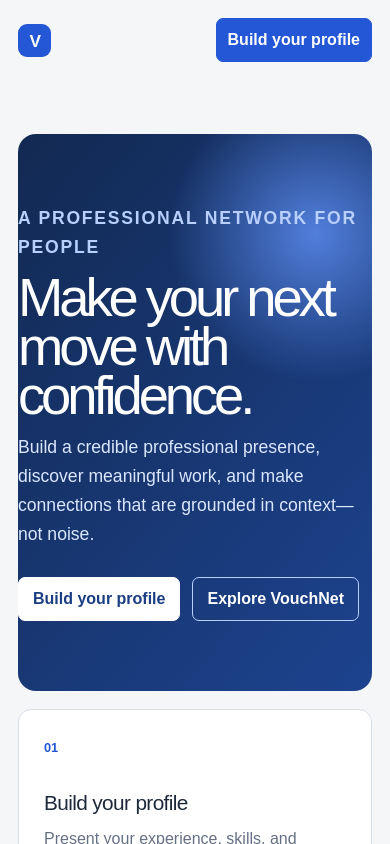
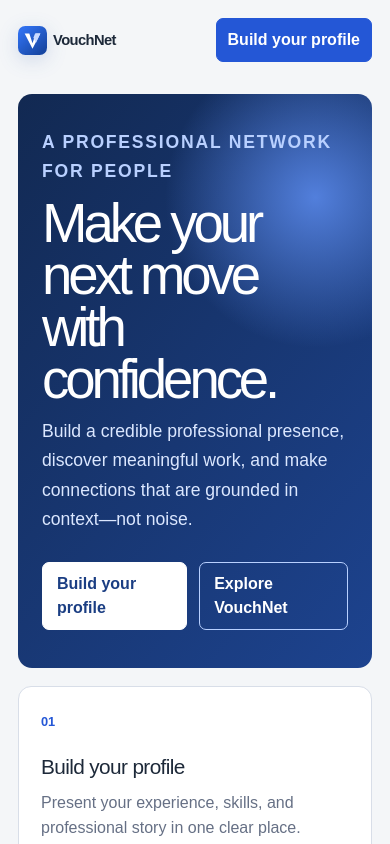
Before and after one commit to theworker02/VouchNet, a Next.js app in the folder apps/web/: page / in a window 390 px wide. Shown: the top 844 px of the page. Built offline with nearby package versions, Linux system fonts and the light colour scheme.

Commit message:
feat(brand): add VouchNet identity and mobile shell

```diff
--- a/apps/web/app/components/shell.tsx
+++ b/apps/web/app/components/shell.tsx
@@ -68,6 +68,14 @@ export async function Shell({ children }: { children: React.ReactNode }) {
           </div>
         </details>
       </header>
+      <nav className="mobile-nav" aria-label="Mobile navigation">
+        {links.map(([icon, label, href]) => (
+          <Link key={href} href={href}>
+            <span aria-hidden="true">{icon}</span>
+            {label}
+          </Link>
+        ))}
+      </nav>
       <main className="app-main">{children}</main>
     </>
   );
--- a/apps/web/app/globals.css
+++ b/apps/web/app/globals.css
@@ -45,26 +45,29 @@ a {
   z-index: 5;
 }
 .brand {
-  font-weight: 800;
-  color: white;
+  display: inline-flex;
+  align-items: center;
+  gap: 8px;
+  font-weight: 780;
+  color: var(--ink);
   text-decoration: none;
-  font-size: 0;
-  display: grid;
-  width: 33px;
-  height: 33px;
-  place-items: center;
-  border-radius: 9px;
-  background: var(--accent);
+  font-size: 1rem;
+  letter-spacing: -0.04em;
 }
-.brand::after {
-  content: 'V';
-  font-size: 1.08rem;
-  letter-spacing: -0.08em;
+.brand::before {
+  width: 32px;
+  height: 32px;
+  content: '';
+  background: url('/brand/vouchnet-mark.svg') center / contain no-repeat;
+  filter: drop-shadow(0 5px 10px rgb(23 70 162 / 0.16));
 }
 .topbar nav {
   display: flex;
   gap: 2px;
   margin-left: auto;
+}
+.mobile-nav {
+  display: none;
 }
 .topbar nav a {
   display: grid;
@@ -1317,6 +1320,28 @@ button:hover {
     min-height: auto;
     padding: 70px 0;
   }
+  .landing-hero-simple {
+    margin-top: 32px;
+    padding: 34px 24px 38px;
+    border-radius: 14px;
+  }
+  .landing-hero h1 {
+    font-size: clamp(2.8rem, 14vw, 4.3rem);
+    line-height: 0.95;
+  }
+  .landing-links {
+    margin-bottom: 46px;
+  }
+  .landing-links a {
+    min-height: 0;
+    padding: 22px;
+  }
+  .landing-links h2 {
+    margin-top: 18px;
+  }
+  .landing-links b {
+    margin-top: 18px;
+  }
   .hero-stage {
     min-height: 390px;
   }
@@ -1343,17 +1368,62 @@ button:hover {
     grid-template-columns: repeat(2, 1fr);
   }
   .topbar {
-    gap: 12px;
+    gap: 10px;
     padding: 0 16px;
   }
   .topbar nav {
     display: none;
   }
+  .mobile-nav {
+    position: fixed;
+    z-index: 10;
+    right: 0;
+    bottom: 0;
+    left: 0;
+    display: grid;
+    grid-template-columns: repeat(5, minmax(0, 1fr));
+    padding: 8px 6px calc(8px + env(safe-area-inset-bottom));
+    border-top: 1px solid var(--line);
+    background: color-mix(in srgb, var(--surface) 94%, transparent);
+    backdrop-filter: blur(16px);
+    box-shadow: 0 -8px 24px rgb(17 20 33 / 0.07);
+  }
+  .mobile-nav a {
+    display: grid;
+    min-height: 48px;
+    place-items: center;
+    gap: 3px;
+    color: var(--muted);
+    font-size: 0.62rem;
+    line-height: 1.1;
+    text-align: center;
+    text-decoration: none;
+  }
+  .mobile-nav a:focus-visible,
+  .mobile-nav a:hover {
+    color: var(--accent);
+    outline: none;
+  }
+  .mobile-nav span {
+    font-size: 1rem;
+    line-height: 1;
+  }
   .topbar-search {
     margin-left: auto;
   }
   .topbar-search input {
-    width: 110px;
+    width: min(31vw, 145px);
+  }
+  .brand {
+    gap: 6px;
+    font-size: 0.92rem;
+  }
+  .brand::before {
+    width: 29px;
+    height: 29px;
+  }
+  .work-menu {
+    display: none;
   }
   .account-label {
     display: none;
@@ -1410,7 +1480,7 @@ button:hover {
     display: none;
   }
   .app-main {
-    padding: 20px 14px 40px;
+    padding: 20px 14px 96px;
   }
   .home-intro,
   .feed-empty {
--- a/apps/web/next.config.ts
+++ b/apps/web/next.config.ts
@@ -2,6 +2,12 @@ import type { NextConfig } from 'next';
 
 const nextConfig: NextConfig = {
   reactStrictMode: true,
+  // Do not publish server or browser source maps with production deploys.
+  // This limits deployment metadata exposure; it does not make public source secret.
+  productionBrowserSourceMaps: false,
+  experimental: {
+    serverSourceMaps: false,
+  },
   transpilePackages: ['@nexus/config', '@nexus/observability', '@nexus/permissions', '@nexus/ui'],
   poweredByHeader: false,
   headers: async () => [
```
Also changed, not shown: apps/web/public/brand/vouchnet-mark.svg (added), 2 other files (tests, documents, lock files or other folders).
